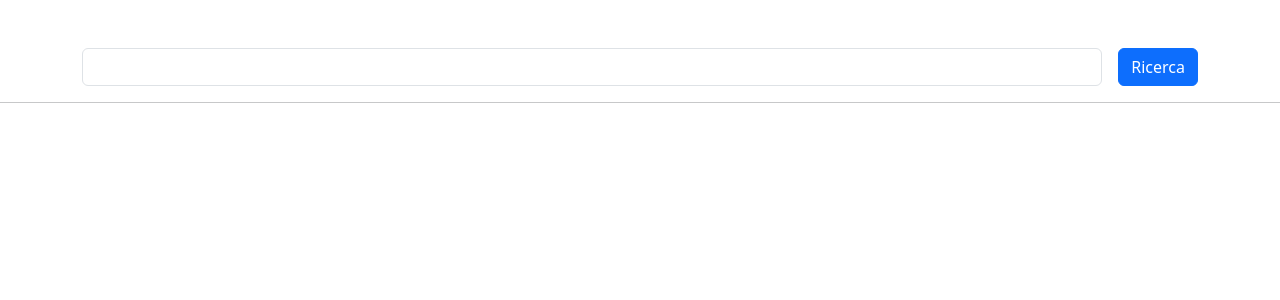
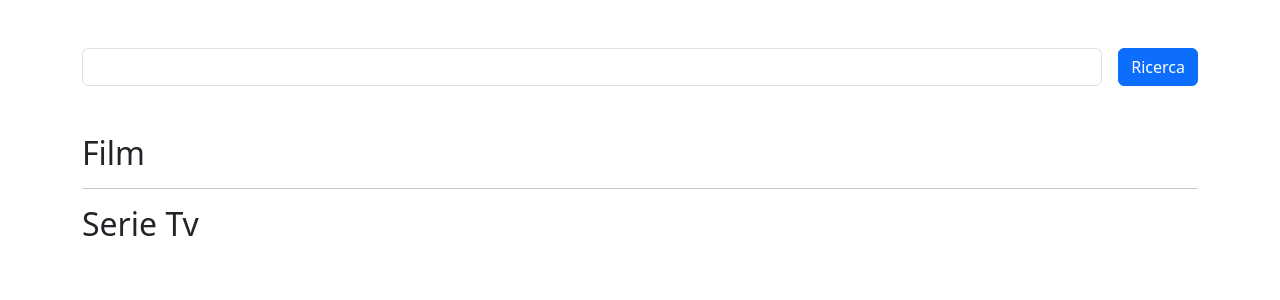
Before and after one commit to azizafarooq/vite-boolflix, a Vue app: page / in a window 1280 px wide. Shown: the top 300 px of the page. Built offline with nearby package versions, Linux system fonts and the light colour scheme.

Commit message:
feat: tvSeries

```diff
--- a/src/App.vue
+++ b/src/App.vue
@@ -41,8 +41,8 @@ export default {
         .then((response) => {
           store.tvSeries = response.data.results.map((series) => {
             return {
-              title: series.title,
-              original_title: series.original_title,
+              name: series.name,
+              original_title: series.original_name,
               language: series.original_language,
               vote: series.vote_average
             }
@@ -52,7 +52,7 @@ export default {
 
     performSearch() {
       this.fetchMovies();
-      this.fetchTVSeries();
+      this.fetchTvSeries();
     },
 
     getFlag(langCode) {
@@ -72,11 +72,11 @@ export default {
   <div class="container mt-5 d-flex">
     <input type="text" class="form-control" v-model="searchedTerm" @keyup.enter="performSearch()">
     <button class="btn btn-primary ms-3" @click="performSearch()">Ricerca</button>
+    <hr>
   </div>
 
-  <hr>
-
-  <div class="mt-5">
+  <div class="mt-5 container">
+    <h2>Film</h2>
     <ul v-for="movie in store.movies">
       <li>Titolo: {{ movie.title }}</li>
       <li>Titolo Originale: {{ movie.original_title }}</li>
@@ -85,15 +85,16 @@ export default {
       </li>
       <li>Voto: {{ movie.vote }}</li>
     </ul>
-
-    <!-- <ul v-for="series in tvSeries.movies">
-      <li>Titolo: {{ series.title }}</li>
+    <hr>
+    <h2>Serie Tv</h2>
+    <ul v-for="series in store.tvSeries">
+      <li>Titolo: {{ series.name }}</li>
       <li>Titolo Originale: {{ series.original_title }}</li>
       <li>Lingua:
         <img :src="getFlag(series.language)" alt="">
       </li>
       <li>Voto: {{ series.vote }}</li>
-    </ul> -->
+    </ul>
 
   </div>
 </template>
```
